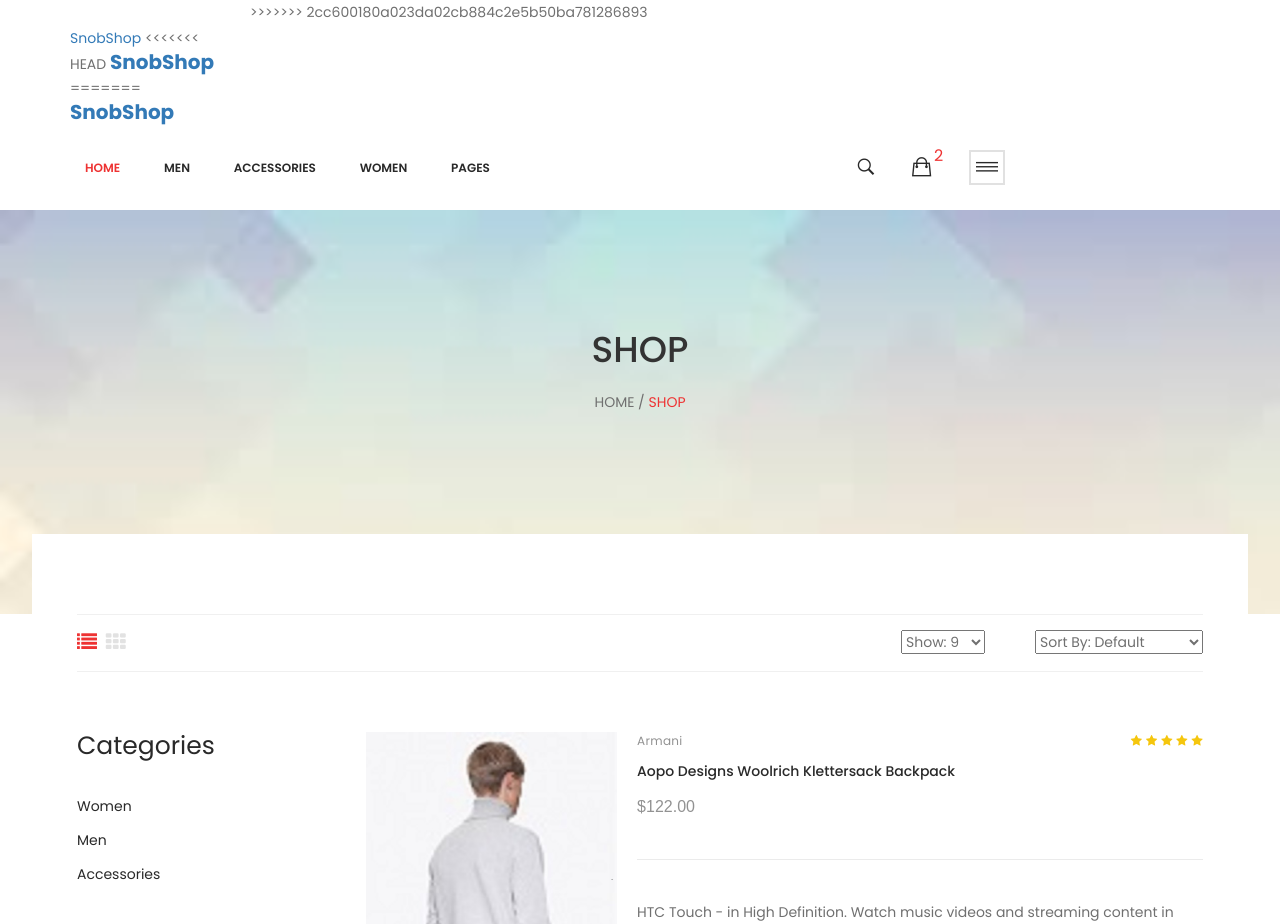
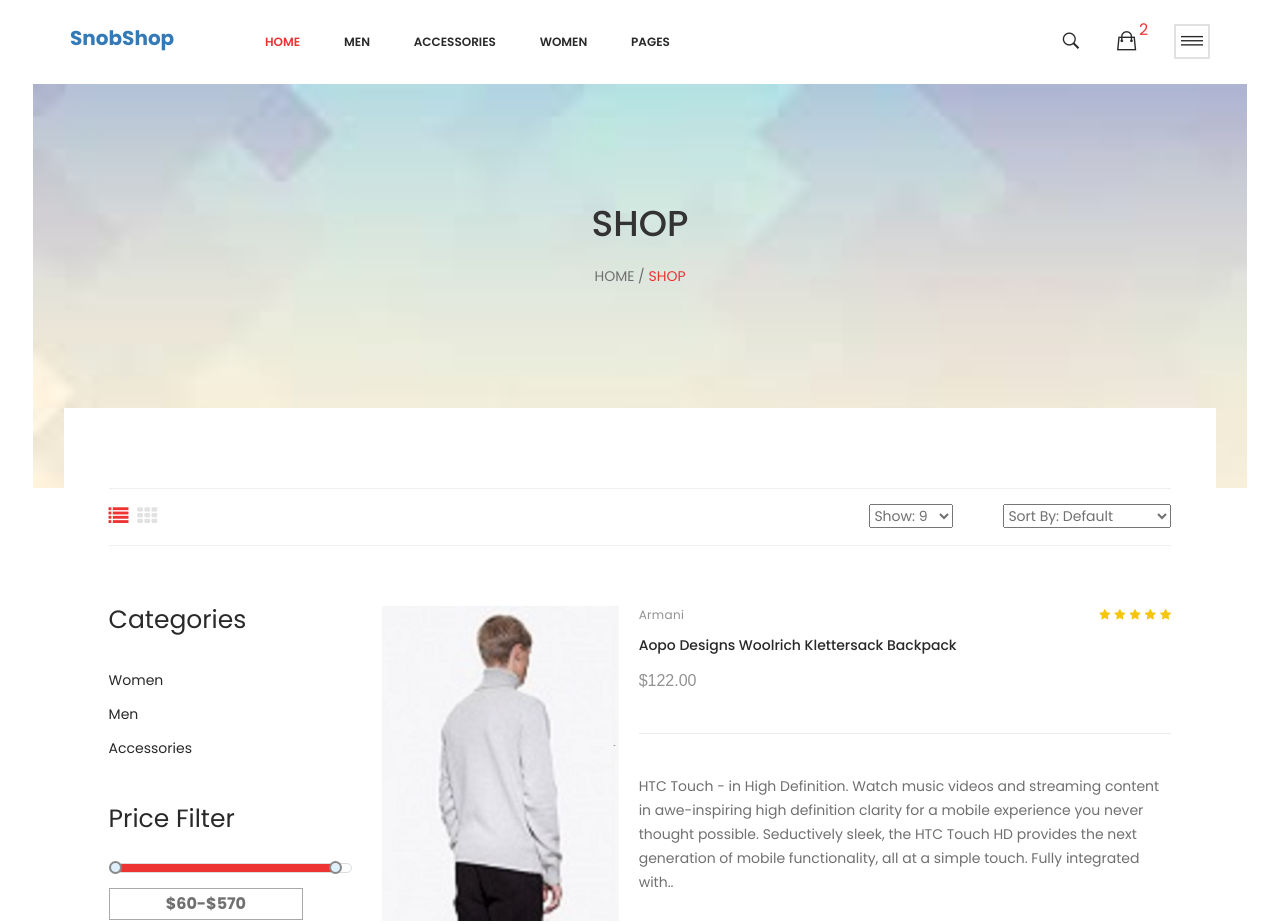
Before and after one commit to tanyagoyal15/Ecommerce-Website-Template, a plain HTML site: page shop.html in a window 1280 px wide. Shown: the top 924 px of the page. Drawn offline with Linux system fonts and the light colour scheme; files whose address does not match are found by name.

Commit message:
modified

```diff
--- a/shop.html
+++ b/shop.html
@@ -50,13 +50,8 @@
 						<div class="col-lg-2 col-md-2">
 							<!-- logo area start-->
 							<div class="logo-area">
-								<a href="index.html">SnobShop</a>
-<<<<<<< HEAD
 								<a href="index.html" style="font-size : 20px ; font-weight : bold">SnobShop</a>
 							</div>
-=======
-								<a href="index.html" style="font-size : 20px ; font-weight : bold">SnobShop</a>							</div>
->>>>>>> 2cc600180a023da02cb884c2e5b50ba781286893
 							<!--logo area end-->
 						</div>
 						<!--2nd column-->
@@ -1049,7 +1044,6 @@
 						<div class="col-lg-3 col-md-3 col-sm-3 col-xs-12">
 							<!--footer-logo-->
 							<div class="footer-logo mb-3">
-								<a href="#">SnobShop</a>
 								<a href="#" style="font-size : 20px ; font-weight : bold">SnobShop</a>
 							</div>
 						</div>
```
Also changed, not shown: about.html (+0 -2 lines), cart.html (+0 -2 lines), login.html (+0 -2 lines), product-details.html (+0 -2 lines), register.html (+0 -2 lines).
